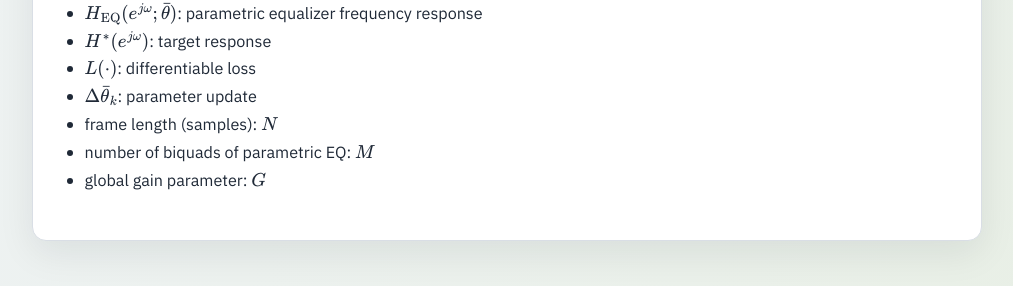
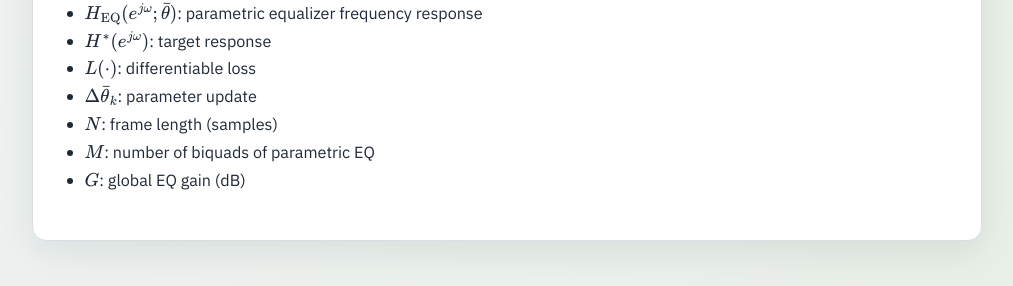
Before and after one commit to fermarcosmac/fermarcosmac.github.io, a Jekyll site: the page built from DDSP-adaptive_EQ-26/index.md, in a window 1280 px wide and 900 px high, scrolled down 2268 px. Shown: the part 611-897 px from the top of the window, without its empty margins (133-1146 px from the left). Built offline with Jekyll 4.4.1, drawn with Linux system fonts in a browser that asks for light colours; our own code applies the rules of GitHub Pages for plain Markdown files.

Commit message:
Refine notation section for clarity and consistency in definitions

```diff
--- a/DDSP-adaptive_EQ-26/index.md
+++ b/DDSP-adaptive_EQ-26/index.md
@@ -68,6 +68,6 @@ The following notation is used throughout the paper
 - $H^\*(e^{j\omega})$: target response
 - $L(\cdot)$: differentiable loss
 - $\Delta \bar{\theta}_k$: parameter update
-- frame length (samples): $N$
-- number of biquads of parametric EQ: $M$
-- global gain parameter: $G$
+- $N$: frame length (samples)
+- $M$: number of biquads of parametric EQ
+- $G$: global EQ gain (dB)
```
